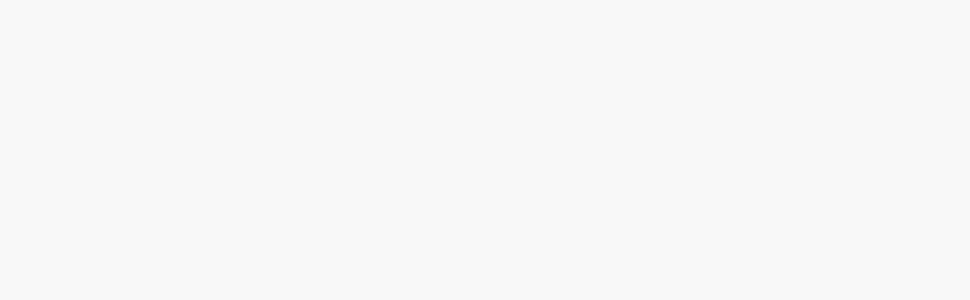
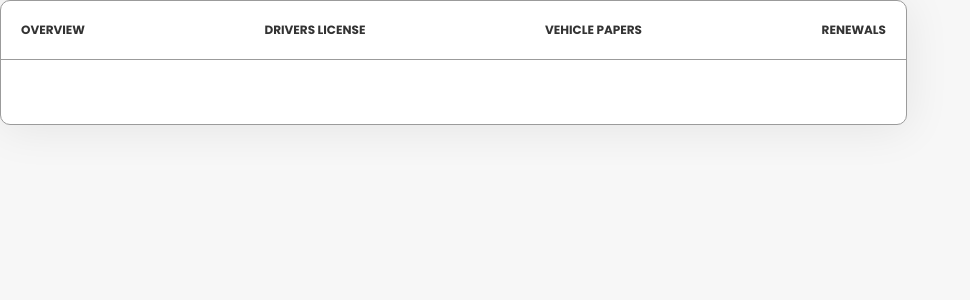
Before and after one commit to Rwinkah/driving-license-monitor-app, a React (Create React App) app: page / in a window 1280 px wide. Shown: the top 300 px of the page, without its empty margins (0-970 px from the left). Built offline with nearby package versions, Linux system fonts and the light colour scheme.

Commit message:
changes Main - tabs Styles - tabs styles

```diff
--- a/src/App.tsx
+++ b/src/App.tsx
@@ -1,7 +1,12 @@
 import React from "react";
+import { Outlet } from "react-router-dom";
 
 const App = () => {
-  return <div className="App"></div>;
+  return (
+    <div className="App">
+      <Outlet />
+    </div>
+  );
 };
 
 export default App;
--- a/src/api/index.tsx
+++ b/src/api/index.tsx
@@ -0,0 +1,5 @@
+import driversData from "./mockData/drivers_data_final.json";
+
+export const getDrivers = async () => {
+  return driversData;
+};
--- a/src/index.tsx
+++ b/src/index.tsx
@@ -2,7 +2,7 @@ import React from "react";
 import ReactDOM from "react-dom/client";
 import { BrowserRouter } from "react-router-dom";
 import NavConfig from "./providers/navigation/NavConfig";
-import "./styles/main.scss";
+import "./styles/Main.scss";
 
 const root = ReactDOM.createRoot(
   document.getElementById("root") as HTMLElement
--- a/src/pages/Main.tsx
+++ b/src/pages/Main.tsx
@@ -1,10 +1,31 @@
-import React from "react";
+import React, { useState } from "react";
+import { Tab, Tabs, TabList, TabPanel } from "react-tabs";
+import "../styles/Tabs.scss";
 
 const Main = () => {
+  const [tabIndex, setTabIndex] = useState(0);
+
   return (
-    <div>
-      <h1>Main</h1>
-    </div>
+    <>
+      <Tabs
+        className="tabs no-border"
+        selectedIndex={tabIndex}
+        onSelect={(index) => setTabIndex(index)}
+      >
+        <header>
+          <TabList className="tabs-header">
+            <Tab className="tabs-title">Overview</Tab>
+            <Tab className="tabs-title">Drivers license</Tab>
+            <Tab className="tabs-title">Vehicle papers</Tab>
+            <Tab className="tabs-title">Renewals</Tab>
+          </TabList>
+        </header>
+
+        <TabPanel>
+          <div className="tabs-content"></div>
+        </TabPanel>
+      </Tabs>
+    </>
   );
 };
 
--- /dev/null
+++ b/src/styles/Tabs.scss
@@ -0,0 +1,70 @@
+@import "./breakpoints";
+@import "./fonts";
+@import "./theme.scss";
+
+.tabs {
+  border-radius: $border-radius-large;
+  border: 1px solid $text-fade;
+  box-shadow: 1px 4px 45px rgba(0, 0, 0, 0.08);
+  width: 905px;
+  background-color: $white;
+
+  @include tablet {
+    width: auto;
+    box-shadow: none;
+  }
+
+  @include landscape {
+    width: auto;
+  }
+
+  .tabs-header {
+    padding: 20px;
+    display: flex;
+    justify-content: space-between;
+    align-items: center;
+    border-bottom: 1px solid $text-fade;
+    list-style: none;
+
+    .react-tabs__tab-panel--selected {
+      border-bottom: 3px solid black;
+    }
+
+    .tabs-title {
+      font-family: $Poppins;
+      font-style: normal;
+      font-weight: 700;
+      font-size: 12px;
+      line-height: 18px;
+      color: $text;
+      text-transform: uppercase;
+      cursor: pointer;
+    }
+  }
+
+  .tabs-content {
+    padding: 32px 40px;
+    display: flex;
+    flex-direction: column;
+    gap: 1rem;
+
+    @include tablet {
+      padding: 20px;
+    }
+
+    p {
+      font-family: $Poppins;
+      font-style: normal;
+      font-weight: 400;
+      font-size: 16px;
+      line-height: 24px;
+      color: $black;
+    }
+  }
+}
+
+.no-border {
+  @include tablet {
+    border-radius: 0 !important;
+  }
+}
```
Also changed, not shown: src/providers/authentication/AuthProvider.tsx (+11 -0 lines).
